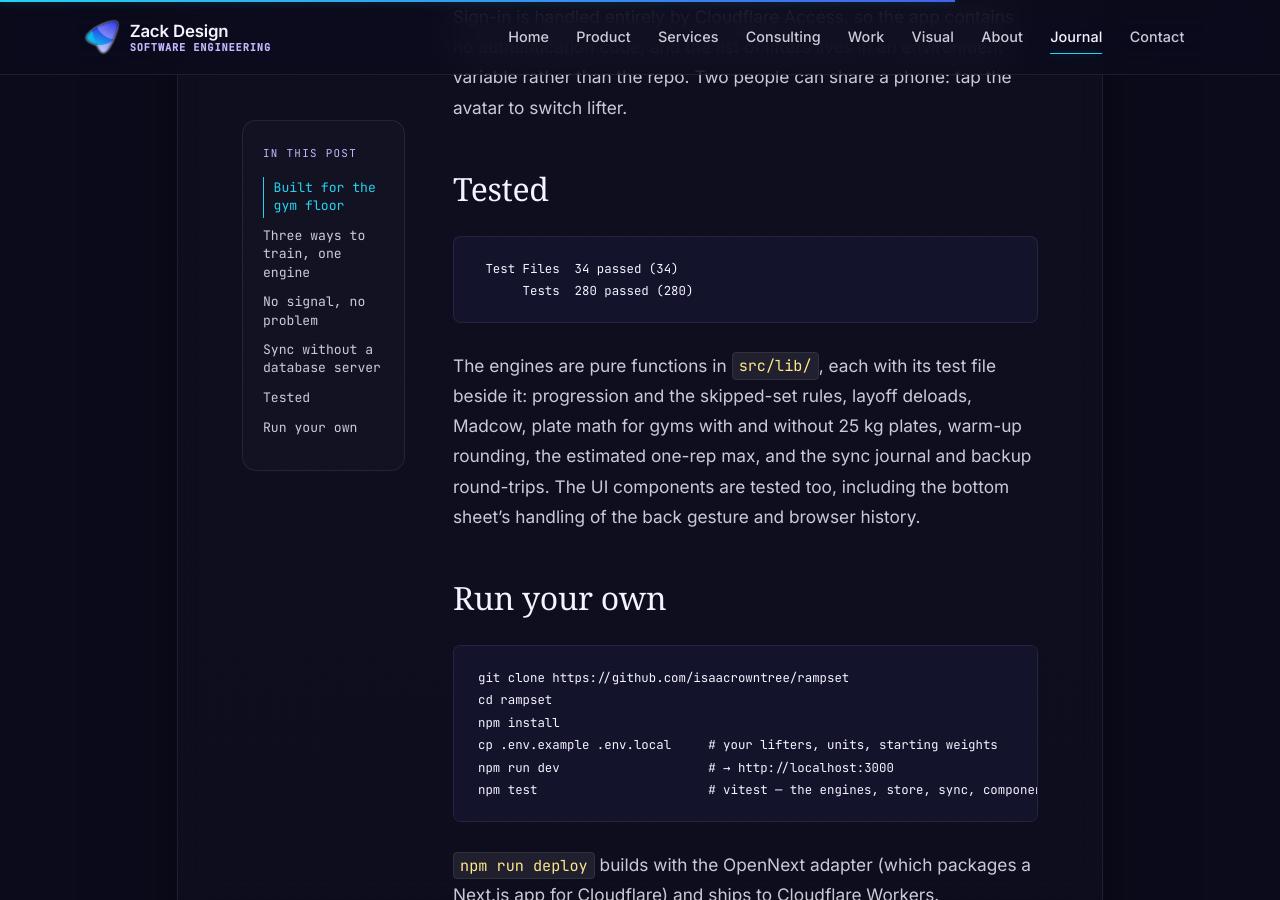
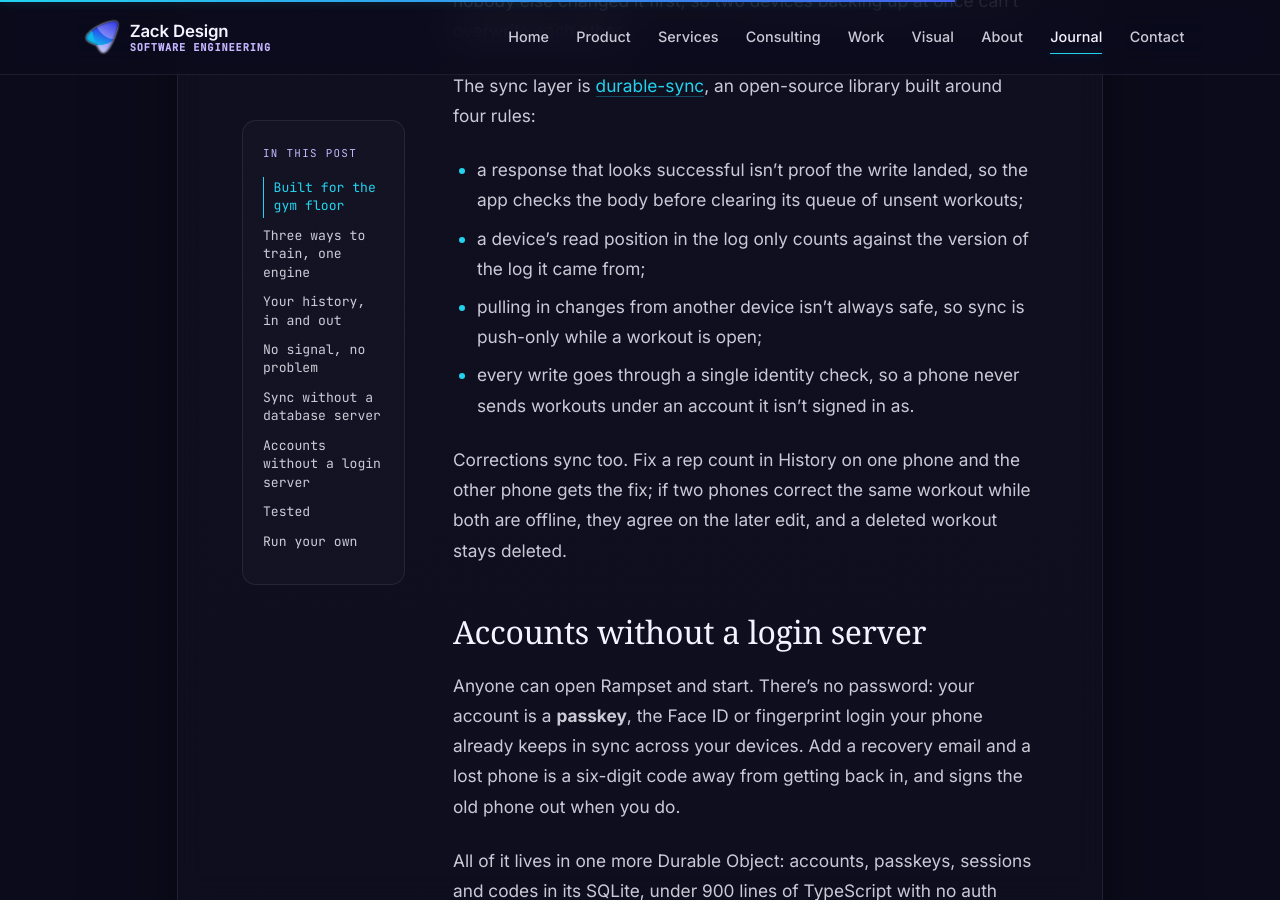
Before and after one commit to zackdesign/zackdesign.github.io, a Jekyll site: the page built from _posts/2026-7-6-rampset.md, in a window 1280 px wide and 900 px high, scrolled down 6937 px. Built offline with Jekyll 4.4.1, drawn with Linux system fonts in a browser that asks for light colours; some web fonts are replaced; some of the changed text lies outside the part shown.

Commit message:
Rampset post: passkey accounts, import and backup, the end-to-end suite
Co-Authored-By: Claude Opus 5.5 <noreply@anthropic.com>
Claude-Session: https://claude.ai/code/session_01WkrERst1N694dg5ovTz1gM

````diff
--- a/_posts/2026-7-6-rampset.md
+++ b/_posts/2026-7-6-rampset.md
@@ -1,19 +1,19 @@
 ---
 layout: post
 title: "Rampset — a free, open-source barbell app that feels native on your iPhone"
-description: "Rampset is an open-source strength-training app you install from the browser: StrongLifts-style five-by-five, Madcow and freeform routines on one engine, plate math for your gym's plates, a rest timer that survives the phone locking, and it works with no signal at all. Sync through a Durable Object per user, 280 tests, MIT, self-host free on Cloudflare."
+description: "Rampset is an open-source strength-training app you install from the browser: StrongLifts-style five-by-five, Madcow and freeform routines on one engine, plate math for your gym's plates, a rest timer that survives the phone locking, and it works with no signal at all. Passkey sign-in, sync through a Durable Object per user, import from StrongLifts, end-to-end tested online, offline and on a flaky connection. MIT, self-host free on Cloudflare."
 excerpt: "A barbell app built for the gym floor: it works with zero reception, looks and moves like an iPhone app, colours every set by the plate on the bar, and runs three training programs on one engine. Free, open source, and yours to host."
 image: /images/blog/rampset.jpg
 image_alt: A loaded barbell resting on the floor of a dark gym
 date: 2026-07-06
-last_modified_at: 2026-10-17
+last_modified_at: 2026-10-19
 categories: [open-source, product]
-tags: [nextjs, react, pwa, cloudflare, durable-objects, typescript, tdd, fitness, open-source, claude-code]
+tags: [nextjs, react, pwa, cloudflare, durable-objects, passkeys, webauthn, typescript, tdd, playwright, fitness, open-source, claude-code]
 ---
 
-Zack Design's **[Rampset](https://github.com/isaacrowntree/rampset)** is a free, open-source strength-training app for barbell lifters. You install it from the browser like an app, no app store involved, and it behaves like one: an iPhone-native look and feel, gestures that do what your thumb expects, and everything working in a gym with no signal at all. It runs three styles of training on one engine, does the plate math for the plates your gym actually has, and keeps every workout on your phone first. Your data syncs between devices through your own Cloudflare account. **MIT licensed**, free to self-host.
+Zack Design's **[Rampset](https://github.com/isaacrowntree/rampset)** is a free, open-source strength-training app for barbell lifters. You install it from the browser like an app, no app store involved, and it behaves like one: an iPhone-native look and feel, gestures that do what your thumb expects, and everything working in a gym with no signal at all. It runs three styles of training on one engine, does the plate math for the plates your gym actually has, and keeps every workout on your phone first. You sign in with a passkey (Face ID or a fingerprint, no password), and your workouts sync between your devices. Bring your history with you from StrongLifts or Strong. **MIT licensed**, free to self-host.
 
-This post covers what it is like to train with, the engine behind the programs, how it stays useful with zero reception, and how to run your own.
+This post covers what it is like to train with, the engine behind the programs, how it stays useful with zero reception, how accounts work without a login server, and how to run your own.
 
 <!-- more -->
 
@@ -73,7 +73,9 @@ Squat, bench and overhead press start with two sets on the empty bar, and every
 
 Hit the personal-record set and next week's top weight goes up.
 
-**Routine mode** takes the layout of the Strong app: exercise cards with a row per set, everything prefilled from last time, a rest time per exercise, timed sets and bodyweight sets. You prescribe; the app remembers.
+**Routine mode** takes the layout of the Strong app: exercise cards with a row per set, everything prefilled from last time, a rest time per exercise, timed sets and bodyweight sets. You build it in the app: add, rename, reorder and delete days, and move exercises between them. You prescribe; the app remembers.
+
+You pick one when you sign up, StrongLifts 5×5, Madcow or a custom routine, and can switch in Settings.
 
 Time away from the gym is handled too. Come back after a break and the app offers to take the weights down, scaled to how long you were gone. This is `src/lib/deload.ts`, and it's the whole file:
 
@@ -86,7 +88,13 @@ export function deloadPctForLayoff(daysAway: number): number {
 }
 ```
 
-Your history is always yours: **Export** in Settings hands you every set as a CSV.
+## Your history, in and out
+
+Your history is yours, at any time, from **Settings → Your data**:
+
+- **Import** a StrongLifts or Strong export. The app works out which one it is from the file, and importing the same file twice doesn't double anything.
+- **Download a backup** of everything, and **restore** it on any phone, into any account.
+- **Export** every set as a CSV for a spreadsheet.
 
 ## No signal, no problem
 
@@ -123,18 +131,27 @@ The sync layer is [durable-sync](/durable-sync/), an open-source library built a
 - a response that looks successful isn't proof the write landed, so the app checks the body before clearing its queue of unsent workouts;
 - a device's read position in the log only counts against the version of the log it came from;
 - pulling in changes from another device isn't always safe, so sync is push-only while a workout is open;
-- every write goes through a single identity check, so a shared phone can never file one lifter's workout under the other.
+- every write goes through a single identity check, so a phone never sends workouts under an account it isn't signed in as.
 
-Sign-in is handled entirely by Cloudflare Access, so the app contains no authentication code, and the list of lifters lives in an environment variable rather than the repo. Two people can share a phone: tap the avatar to switch lifter.
+Corrections sync too. Fix a rep count in History on one phone and the other phone gets the fix; if two phones correct the same workout while both are offline, they agree on the later edit, and a deleted workout stays deleted.
+
+## Accounts without a login server
+
+Anyone can open Rampset and start. There's no password: your account is a **passkey**, the Face ID or fingerprint login your phone already keeps in sync across your devices. Add a recovery email and a lost phone is a six-digit code away from getting back in, and signs the old phone out when you do.
+
+All of it lives in one more Durable Object: accounts, passkeys, sessions and codes in its SQLite, under 900 lines of TypeScript with no auth service or user database behind it. Codes and session tokens are stored only as hashes, every challenge works once for one purpose, and sign-in and email routes are rate limited per address. The emails go out through Cloudflare's own email sending, so there's no API key to manage either.
+
+A phone holds one account. Signing out wipes it, and signing back in brings the history back from sync.
 
 ## Tested
 
+The suite to trust is the end-to-end one: 23 journeys in Playwright, driving the real built Worker in Chromium with nothing mocked. Each simulated phone signs up with a passkey on Chrome's virtual authenticator, then trains 5×5, Madcow and a custom routine, corrects history, imports from StrongLifts, changes settings, recovers a lost phone by email and deletes its account. The core sync journey runs four times, **online, offline, on a flappy connection and on a slow one**, and checks that each workout reaches the second phone exactly once.
+
 ```
- Test Files  34 passed (34)
-      Tests  280 passed (280)
+  23 passed (2.2m)
 ```
 
-The engines are pure functions in `src/lib/`, each with its test file beside it: progression and the skipped-set rules, layoff deloads, Madcow, plate math for gyms with and without 25 kg plates, warm-up rounding, the estimated one-rep max, and the sync journal and backup round-trips. The UI components are tested too, including the bottom sheet's handling of the back gesture and browser history.
+Under that, the account Durable Object runs against real workerd SQLite, and 379 unit and component tests cover the engines in `src/lib/`: progression and the skipped-set rules, layoff deloads, Madcow, plate math for gyms with and without 25 kg plates, warm-up rounding, the estimated one-rep max, and the importers.
 
 ## Run your own
 
@@ -142,11 +159,11 @@ The engines are pure functions in `src/lib/`, each with its test file beside it:
 git clone https://github.com/isaacrowntree/rampset
 cd rampset
 npm install
-cp .env.example .env.local     # your lifters, units, starting weights
-npm run dev                    # → http://localhost:3000
-npm test                       # vitest — the engines, store, sync, components
+npm run dev                    # → localhost:3000, on-device only
+npm run preview                # → localhost:8787, the real Worker: accounts and sync
+npm run test:e2e               # the journeys above
 ```
 
-`npm run deploy` builds with the OpenNext adapter (which packages a Next.js app for Cloudflare) and ships to Cloudflare Workers. `wrangler.jsonc` declares the `SYNC_JOURNAL` Durable Object and the `BACKUPS` R2 bucket. Put a Cloudflare Access application in front of the Worker and allow your lifters' emails. Workers and Access are free for a household. The one paid gate is **R2**: the data sits well inside the 10 GB free tier, but Cloudflare wants a card on file to enable it. Without it, drop the `BACKUPS` binding; the app works fully offline on the phone's own storage, and **Export** in Settings gives you a complete CSV whenever you want.
+`npm run deploy` builds with the OpenNext adapter (which packages a Next.js app for Cloudflare) and ships to Cloudflare Workers. `wrangler.jsonc` declares the `AUTH` and `SYNC_JOURNAL` Durable Objects and the `BACKUPS` R2 bucket; there's nothing to set up in the dashboard for sign-in. For recovery emails, onboard your domain to Cloudflare Email Sending and set `EMAIL_FROM`; it only adds records on a `cf-bounce` subdomain, so a domain already on Gmail keeps working. Workers and Durable Objects are free for a household. The one paid gate is **R2**: the data sits well inside the 10 GB free tier, but Cloudflare wants a card on file to enable it. Without it, drop the `BACKUPS` binding; sync still works, and **Download backup** in Settings gives you a complete file whenever you want.
 
 Then open it on your phone, choose **Add to Home Screen**, and it's an app. Two proven programs, plate maths for your gym and sync you can trust, in a public repo under a licence that says make it yours.
--- a/app-consultancy.html
+++ b/app-consultancy.html
@@ -107,7 +107,8 @@ permalink: /app-consultancy/
             <li>Installs from the browser, no app store</li>
             <li>Works fully offline; rest timer survives the phone locking</li>
             <li>Free to run on your own Cloudflare account</li>
-            <li>280 app tests, 87 in the sync library</li>
+            <li>Passkey sign-in from a Durable Object; no auth service</li>
+            <li>23 end-to-end journeys, online, offline and on a flaky connection</li>
           </ul>
           <a href="/rampset/">The story</a>
         </div>
````
